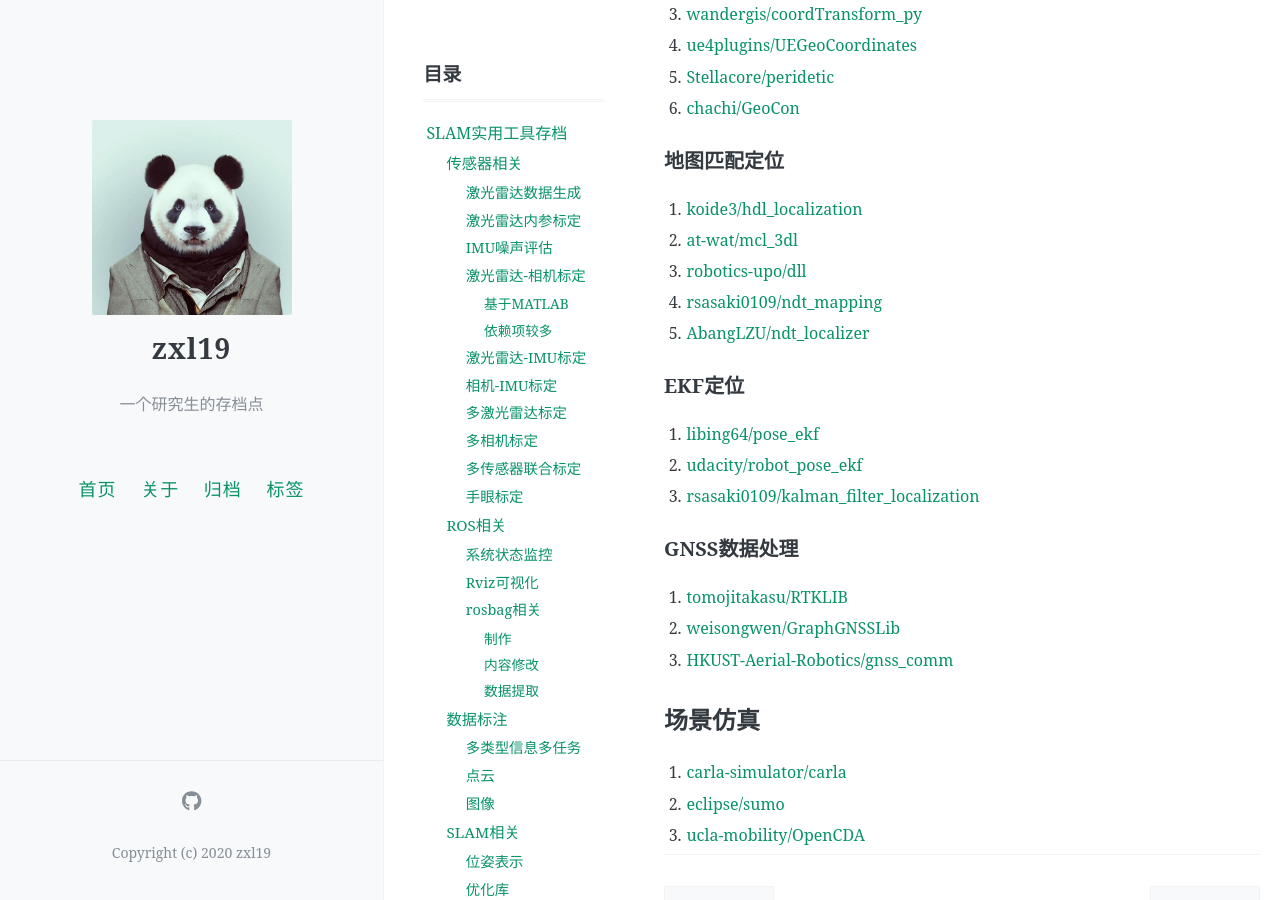
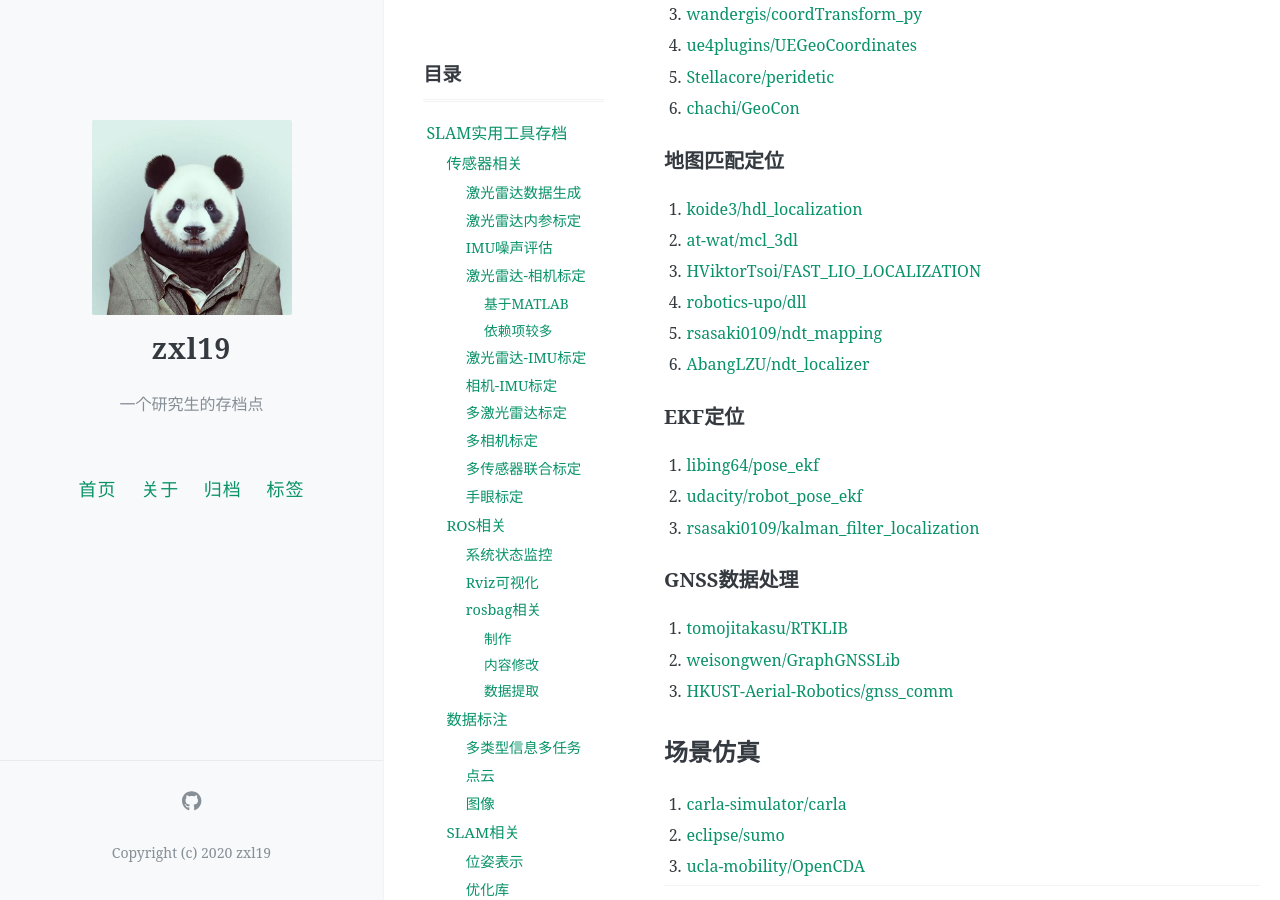
Before and after one commit to zxl19/zxl19.github.io, a Jekyll site: the page built from _posts/2021-05-25-slam-tool.md, in a window 1280 px wide and 900 px high, scrolled down 7905 px. Built offline with Jekyll 4.4.1, drawn with Linux system fonts in a browser that asks for light colours; comment, search, counter and statistics services are not loaded.

Commit message:
Update 2021-05-25-slam-tool.md

```diff
--- a/_posts/2021-05-25-slam-tool.md
+++ b/_posts/2021-05-25-slam-tool.md
@@ -293,9 +293,10 @@ pinned: false
 
 1. [koide3/hdl_localization](https://github.com/koide3/hdl_localization)
 2. [at-wat/mcl_3dl](https://github.com/at-wat/mcl_3dl)
-3. [robotics-upo/dll](https://github.com/robotics-upo/dll)
-4. [rsasaki0109/ndt_mapping](https://github.com/rsasaki0109/ndt_mapping)
-5. [AbangLZU/ndt_localizer](https://github.com/AbangLZU/ndt_localizer)
+3. [HViktorTsoi/FAST_LIO_LOCALIZATION](https://github.com/HViktorTsoi/FAST_LIO_LOCALIZATION)
+4. [robotics-upo/dll](https://github.com/robotics-upo/dll)
+5. [rsasaki0109/ndt_mapping](https://github.com/rsasaki0109/ndt_mapping)
+6. [AbangLZU/ndt_localizer](https://github.com/AbangLZU/ndt_localizer)
 
 ### EKF定位
 
```
